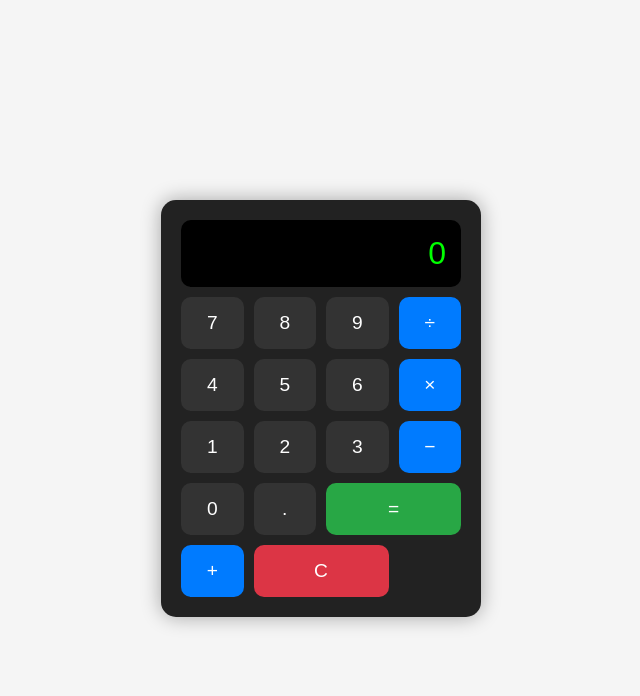
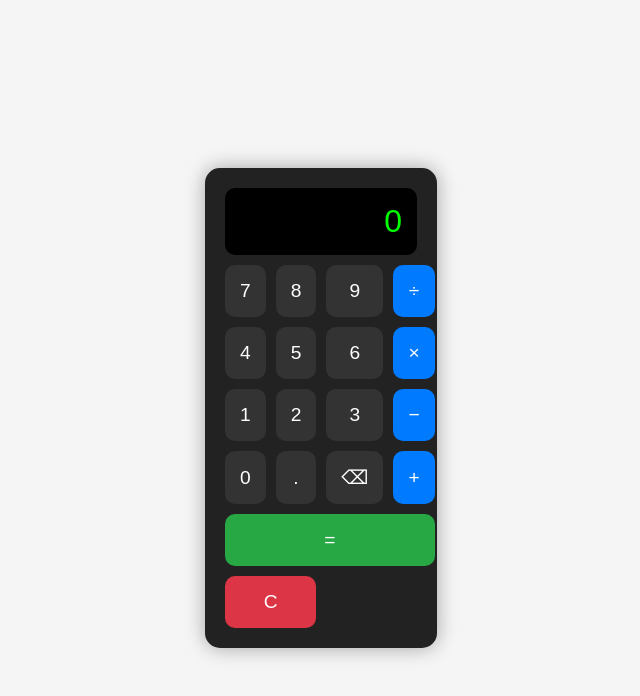
Before and after one commit to Beaylx/Calculadora-BiliBeastica, a plain HTML site: page index.html in a window 1280 px wide. Shown: the whole page, without its empty margins (319-959 px from the left). Drawn offline with Linux system fonts and the light colour scheme.

Commit message:
aprimorações

```diff
--- a/css/style.css
+++ b/css/style.css
@@ -12,7 +12,7 @@ body {
   padding: 20px;
   border-radius: 15px;
   box-shadow: 0 0 20px #0005;
-  width: 280px;
+  width: 15vw;
 }
 
 .visor {
@@ -57,7 +57,7 @@ body {
 
 .igual {
   background: #28a745;
-  grid-column: span 2;
+  grid-column: span 4;
 }
 
 .igual:hover {
--- a/index.html
+++ b/index.html
@@ -27,8 +27,9 @@
 
             <button class="btn" data-valor="0">0</button>
             <button class="btn" data-valor=".">.</button>
+            <button class="btn apagar" data-valor="⌫">⌫</button>
+            <button class="btn operador" data-valor="+">+</button>
             <button class="btn igual" data-valor="=">=</button>
-      <button class="btn operador" data-valor="+">+</button>
 
             <button class="btn limpar" data-valor="C">C</button>
         </div>
```
Lines whose indentation alone changed are shown as unchanged.
